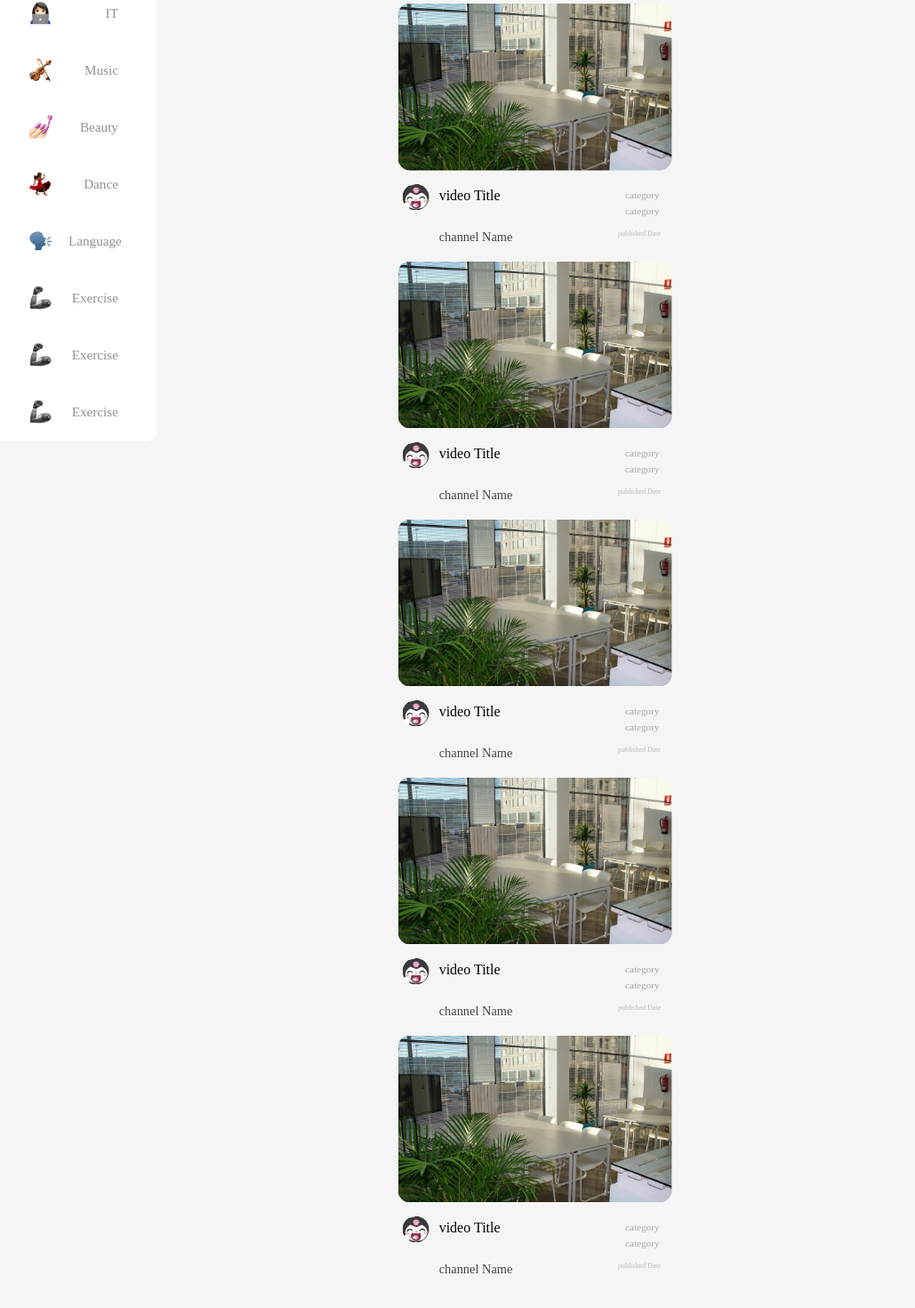
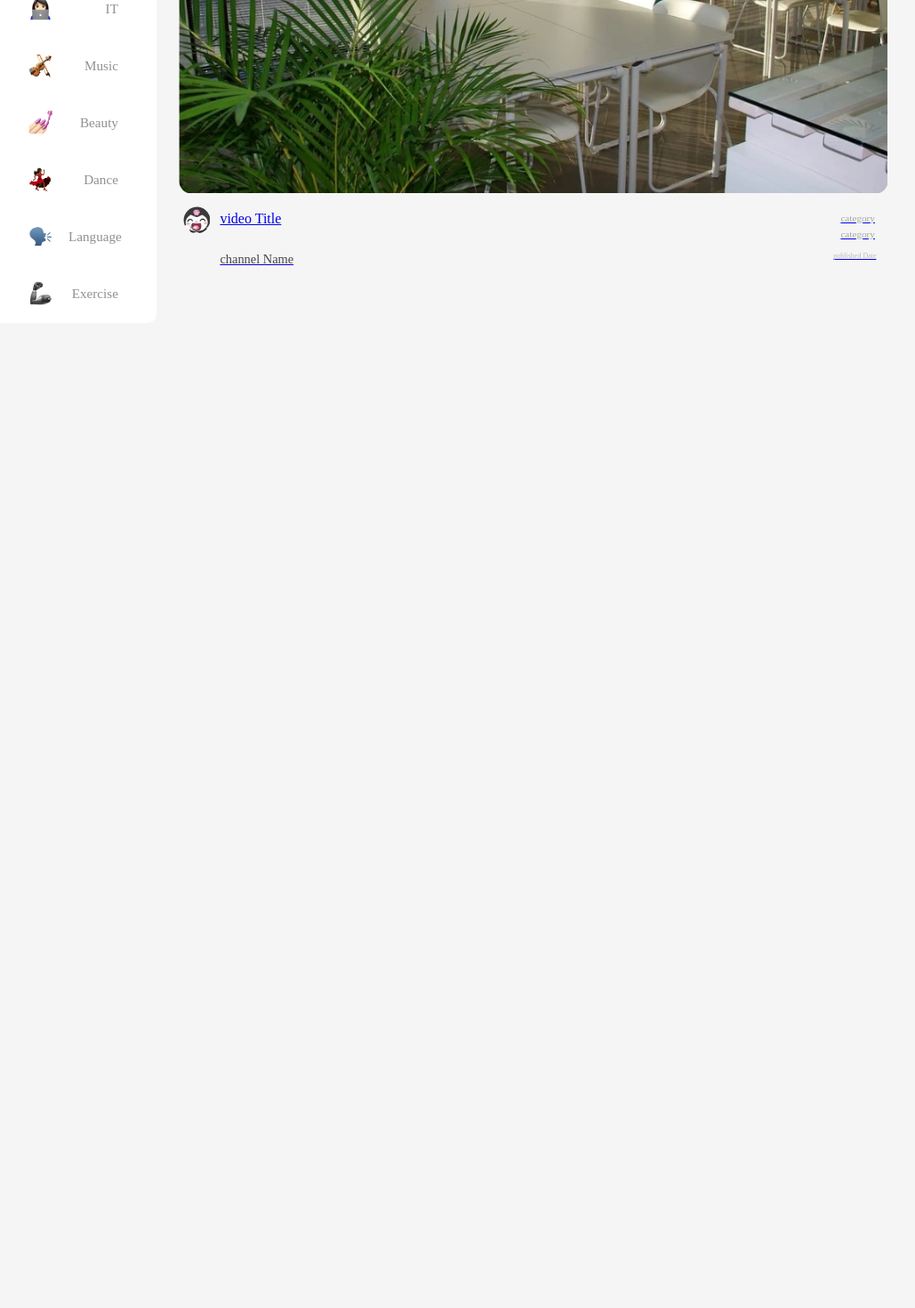
Before and after one commit to Team-Port/Voilio-Frontend, a React (Create React App) app: page / in a window 1280 px wide. Shown: the part 398-1868 px from the top of the page at 89% size, without its empty margins (35-1064 px from the left). After the commit the page ends 803 px from the top, so only its background shows below. Built offline with nearby package versions, Linux system fonts and the light colour scheme; a web font is replaced by a local one.

Commit message:
[#1]Design : 컴포넌트 크기 조정

```diff
--- a/src/component/Header.jsx
+++ b/src/component/Header.jsx
@@ -20,9 +20,9 @@ const Header = () => {
             </div>
         </div>
         <div className='topMenuArea'>
-            <BsSuitHeart className='topIcon' size='2rem'></BsSuitHeart>
-            <BsChatRightHeart className='topIcon'size='2rem'></BsChatRightHeart>
-            <BsPersonCircle className='topIcon'size='2rem'></BsPersonCircle>
+            <BsSuitHeart className='topIcon' size='1.5rem'></BsSuitHeart>
+            <BsChatRightHeart className='topIcon'size='1.5rem'></BsChatRightHeart>
+            <BsPersonCircle className='topIcon'size='1.5rem'></BsPersonCircle>
         </div>
     </div>
     );
--- a/src/component/VideoItem.jsx
+++ b/src/component/VideoItem.jsx
@@ -1,9 +1,11 @@
 import React from 'react';
+import { Link } from 'react-router-dom';
 import './videoItem.css'
 
-const VideoItem = () => {
+const VideoItem = ({display}) => {
     return (
-        <li className='videoItem'>
+        <li className={`videoItem ${display}`}>
+            <Link to="/watch">
             <div className='item'>
                 <div className='thumnail'>
                     <img className='thumnail-img' src={'asset/test_img.jpeg'} alt="videoThumnail" />
@@ -27,126 +29,7 @@ const VideoItem = () => {
                     </div>
                 </div>
             </div>
-            <div className='item'>
-                <div className='thumnail'>
-                    <img className='thumnail-img' src={'asset/test_img.jpeg'} alt="videoThumnail" />
-                </div>
-                <div className='metaData'>
-                    <div className='channelImg-box'>
-                        <img className='channelImg'src ={'asset/test_thum.jpeg'} alt="channelImg-thum"/>
-                    </div>
-                    <div className='infoText-box'>
-                        <span className='infoText'>
-                            <p className='title'>video Title</p>
-                            <span>
-                                <p className='category'>category</p>
-                                <p className='category'>category</p>
-                            </span>
-                        </span>
-                        <span className='infoText'>
-                            <p className='channel'>channel Name</p>
-                            <p className='publishDate'>published Date</p>
-                        </span>
-                    </div>
-                </div>
-            </div>
-            <div className='item'>
-                <div className='thumnail'>
-                    <img className='thumnail-img' src={'asset/test_img.jpeg'} alt="videoThumnail" />
-                </div>
-                <div className='metaData'>
-                    <div className='channelImg-box'>
-                        <img className='channelImg'src ={'asset/test_thum.jpeg'} alt="channelImg-thum"/>
-                    </div>
-                    <div className='infoText-box'>
-                        <span className='infoText'>
-                            <p className='title'>video Title</p>
-                            <span>
-                                <p className='category'>category</p>
-                                <p className='category'>category</p>
-                            </span>
-                        </span>
-                        <span className='infoText'>
-                            <p className='channel'>channel Name</p>
-                            <p className='publishDate'>published Date</p>
-                        </span>
-                    </div>
-                </div>
-            </div>
-            <div className='item'>
-                <div className='thumnail'>
-                    <img className='thumnail-img' src={'asset/test_img.jpeg'} alt="videoThumnail" />
-                </div>
-                <div className='metaData'>
-                    <div className='channelImg-box'>
-                        <img className='channelImg'src ={'asset/test_thum.jpeg'} alt="channelImg-thum"/>
-                    </div>
-                    <div className='infoText-box'>
-                        <span className='infoText'>
-                            <p className='title'>video Title</p>
-                            <span>
-                                <p className='category'>category</p>
-                                <p className='category'>category</p>
-                            </span>
-                        </span>
-                        <span className='infoText'>
-                            <p className='channel'>channel Name</p>
-                            <p className='publishDate'>published Date</p>
-                        </span>
-                    </div>
-                </div>
-            </div>
-            <div className='item'>
-                <div className='thumnail'>
-                    <img className='thumnail-img' src={'asset/test_img.jpeg'} alt="videoThumnail" />
-                </div>
-                <div className='metaData'>
-                    <div className='channelImg-box'>
-                        <img className='channelImg'src ={'asset/test_thum.jpeg'} alt="channelImg-thum"/>
-                    </div>
-                    <div className='infoText-box'>
-                        <span className='infoText'>
-                            <p className='title'>video Title</p>
-                            <span>
-                                <p className='category'>category</p>
-                                <p className='category'>category</p>
-                            </span>
-                        </span>
-                        <span className='infoText'>
-                            <p className='channel'>channel Name</p>
-                            <p className='publishDate'>published Date</p>
-                        </span>
-                    </div>
-                </div>
-            </div>
-            <div className='item'>
-                <div className='thumnail'>
-                    <img className='thumnail-img' src={'asset/test_img.jpeg'} alt="videoThumnail" />
-                </div>
-                <div className='metaData'>
-                    <div className='channelImg-box'>
-                        <img className='channelImg'src ={'asset/test_thum.jpeg'} alt="channelImg-thum"/>
-                    </div>
-                    <div className='infoText-box'>
-                        <span className='infoText'>
-                            <p className='title'>video Title</p>
-                            <span>
-                                <p className='category'>category</p>
-                                <p className='category'>category</p>
-                            </span>
-                        </span>
-                        <span className='infoText'>
-                            <p className='channel'>channel Name</p>
-                            <p className='publishDate'>published Date</p>
-                        </span>
-                    </div>
-                </div>
-            </div>
-
-
-
-
-
+            </Link>
         </li>
     );
 };
--- a/src/component/VideoList.jsx
+++ b/src/component/VideoList.jsx
@@ -2,10 +2,11 @@ import React from 'react';
 import './videoList.css'
 import VideoItem from './VideoItem';
 
-const VideoList = () => {
+const VideoList = ({display}) => {
     return (
-        <ul className='videoList'>
-            <VideoItem/>
+        <ul className='videoList' >
+            <VideoItem
+                display={display}/>
         </ul>
     );
 };
--- a/src/component/header.css
+++ b/src/component/header.css
@@ -11,9 +11,9 @@
   }
 
   .logoArea{
-    width: 10vw;
-    padding-left: 2.5rem;
-    padding-right: 1rem;
+    width: 5vw;
+    padding-left: 5rem;
+    /* padding-right: 1rem; */
     cursor: pointer;
   }
 
@@ -27,7 +27,7 @@
   }
 
   .searchInput {
-    width: 63vw;
+    width: 66vw;
     height: 2.5rem;
     flex-grow: 0;
     margin: auto;
@@ -78,6 +78,6 @@
 }
 
 .topMenuArea{
-    padding-right: 40px;
-    width: 10rem;
+    padding-right: 1.8rem;
+    /* width: 10rem; */
 }
--- a/src/component/infoList.css
+++ b/src/component/infoList.css
@@ -5,7 +5,7 @@
 }
 
 .subscribe-box{
-    width: 11.5vw;
+    width: 11.8vw;
     display: flex;
     flex-direction: column;
     margin-right: 1.2rem;
--- a/src/component/sidebar.css
+++ b/src/component/sidebar.css
@@ -1,17 +1,15 @@
 .sidebarMenu-box{
-    /* position: fixed; */
     position: sticky;
     top: 5.8rem;
 }
 
-/* .categoryMenu-box{
+.categoryMenu-box{
     overflow-y: scroll;
     height: 22rem;
-} */
+}
 
 .pageMenu-box, .categoryMenu-box {
     width: 8vw;
-    /* height: auto; */
     display: flex;
     flex-direction: column;
     margin-left: 1rem;
--- a/src/component/videoItem.css
+++ b/src/component/videoItem.css
@@ -2,7 +2,10 @@
     width: calc(40% - 8px);
     /* padding: 0.4em; */
     /* margin: 0.3rem; */
-    /* flex:1 1 20%; */
+}
+
+.videoItem.list-h{
+    flex:1 1 20%
 }
 
 .thumnail-img{
--- a/src/component/videoList.css
+++ b/src/component/videoList.css
@@ -1,7 +1,10 @@
 .videoList{
+    display: flex;
     width: 63vw;
-    /* margin-left: 3rem; */
-    display: flex;
     flex-wrap: wrap;
     justify-content: center;
 }
+
+.videoList.list-h {
+    flex-direction : column;
+}
--- a/src/page/Home.jsx
+++ b/src/page/Home.jsx
@@ -10,7 +10,8 @@ const Home = () => {
                 <Sidebar/>
             </div>
             <div className='video-list'>
-                <VideoList/>
+                <VideoList
+                    display='list-h'/>
             </div>
             <div className='right-sidebar-box'>
                 <InfoList/>
```
